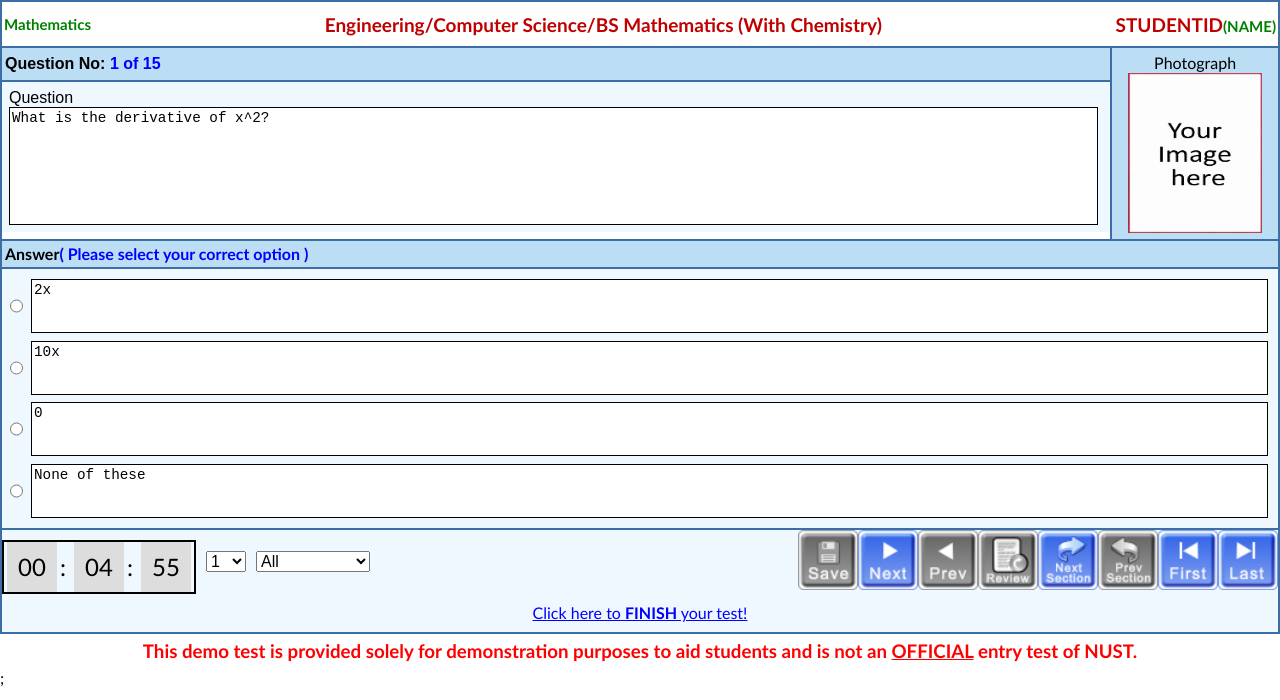
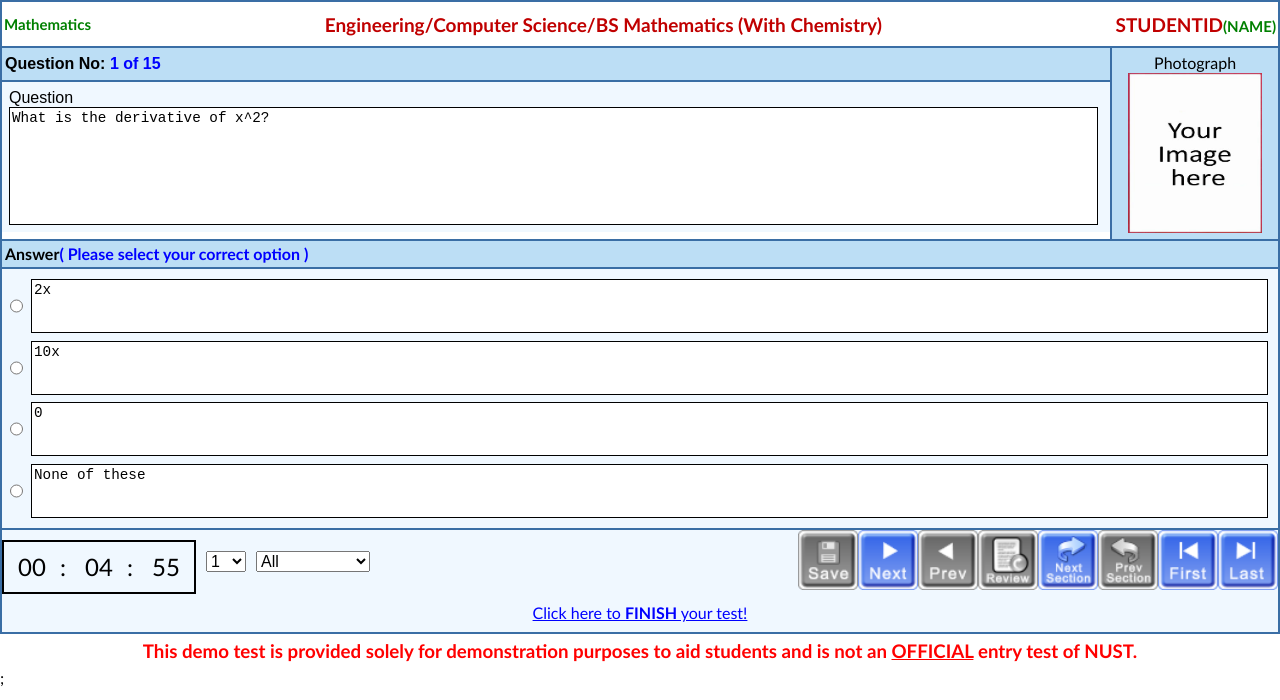
Before and after one commit to devvMuhammad/net-simulator, a React (Create React App) app: page / in a window 1280 px wide. Shown: the top 700 px of the page. Built offline with nearby package versions, Linux system fonts and the light colour scheme.

Commit message:
removed grey color

```diff
--- a/src/App.css
+++ b/src/App.css
@@ -172,7 +172,6 @@ header {
   justify-content: center;
   width: 50px;
   height: 50px;
-  background-color: #ddd;
   margin-right: 5px;
 }
 
```
